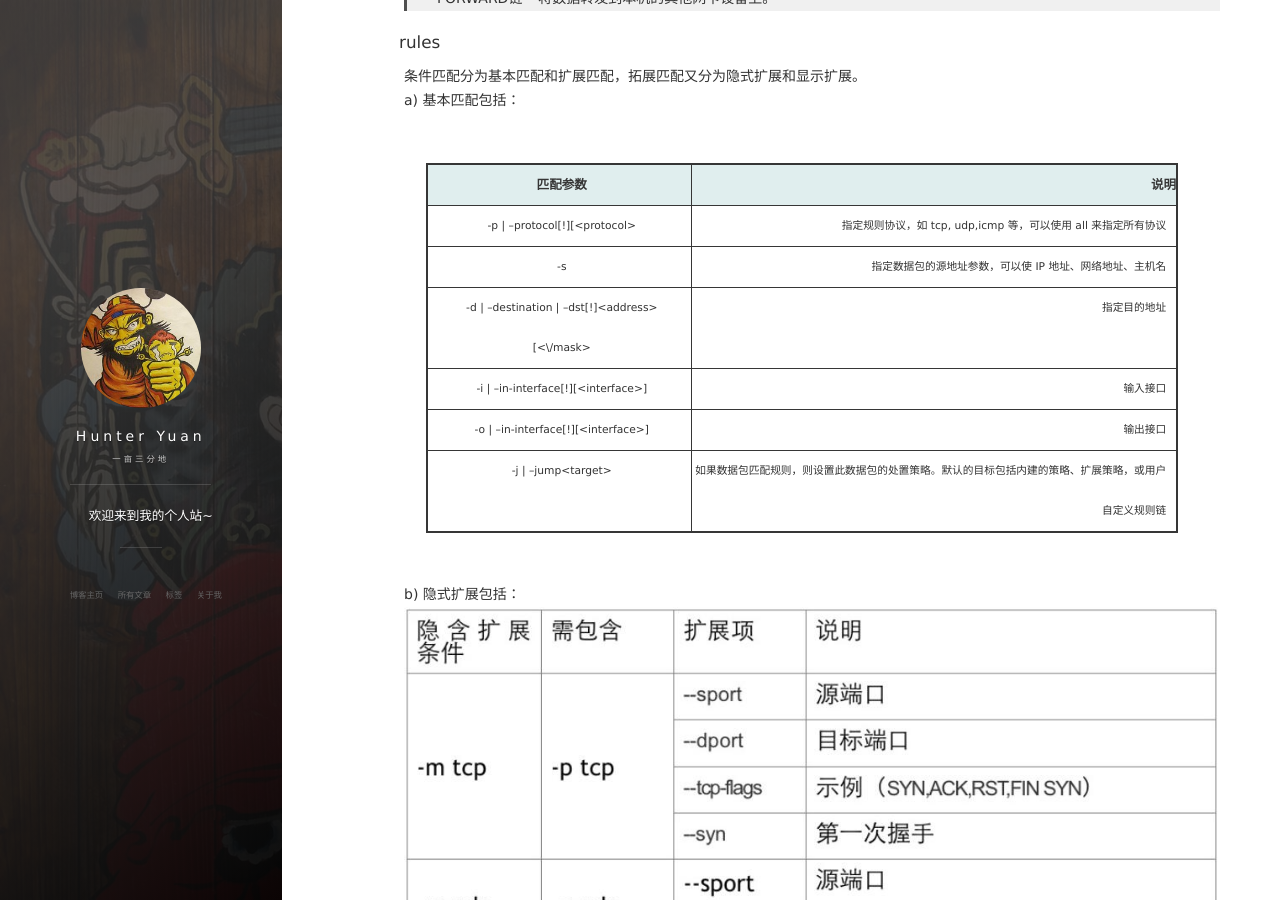
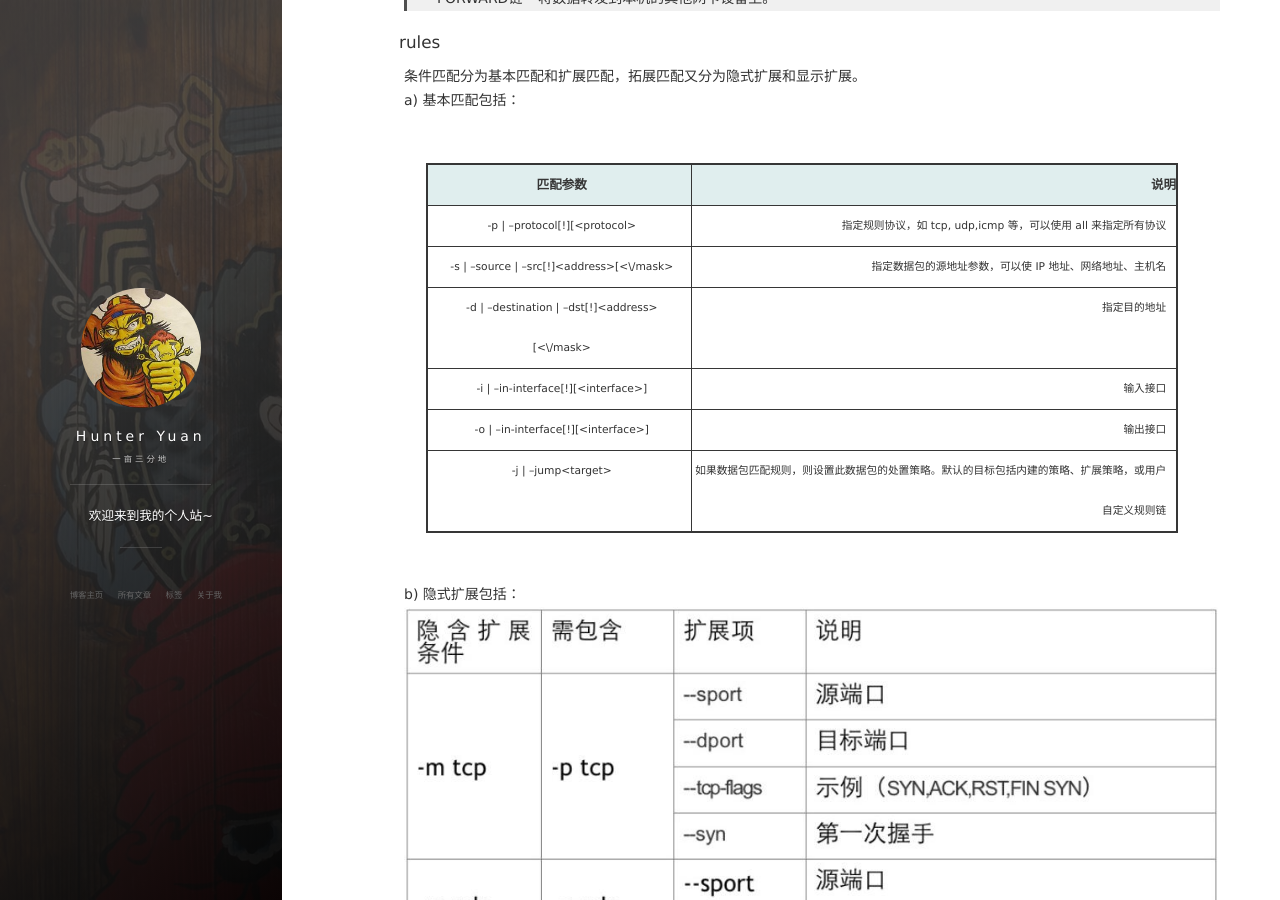
Before and after one commit to Clodfisher/Clodfisher.github.io, a Jekyll site: the page built from _posts/2018-8-26-IptablesCollect.md, in a window 1280 px wide and 900 px high, scrolled down 5986 px. Built offline with Jekyll 4.4.1, drawn with Linux system fonts in a browser that asks for light colours; nearby versions of some CDN libraries; comment, search, counter and statistics services are not loaded.

Commit message:
add long

```diff
--- a/_posts/2018-8-26-IptablesCollect.md
+++ b/_posts/2018-8-26-IptablesCollect.md
@@ -143,7 +143,7 @@ a) 基本匹配包括：
 | 匹配参数        | 说明     |
 | ------------- |--------------:|
 | -p &#124; --protocol[!]\[\<protocol> |指定规则协议，如 tcp, udp,icmp 等，可以使用 all 来指定所有协议 |
-| -s |指定数据包的源地址参数，可以使 IP 地址、网络地址、主机名 |
+| -s &#124; --source &#124; --src[!]\<address>[\<\/mask> |指定数据包的源地址参数，可以使 IP 地址、网络地址、主机名 |
 | -d &#124; --destination &#124; --dst[!]\<address>[\<\/mask> |指定目的地址 |
 | -i &#124; --in-interface[!]\[\<interface>] |输入接口 |
 | -o &#124; --in-interface[!]\[\<interface>] |输出接口 |
```
